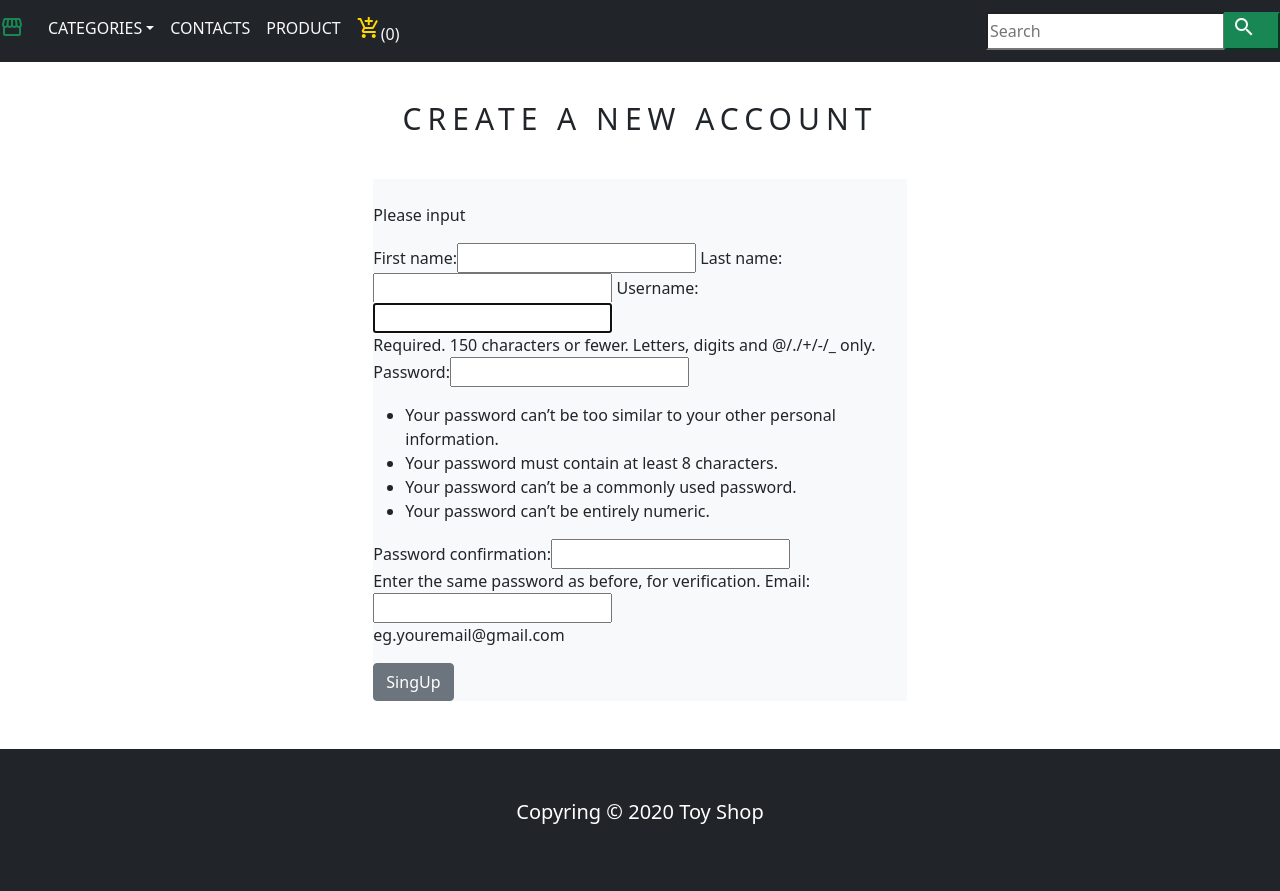
After one commit to rqwear/EcommerceProject, a Django app: page /account/create/ in a window 1280 px wide. The commit adds this page. Run offline with Django 3.2, Linux system fonts and the light colour scheme; data that the repository does not hold is empty.

Commit message:
01/09/21 cart add

```diff
--- a/EcommerceProject/settings.py
+++ b/EcommerceProject/settings.py
@@ -65,6 +65,7 @@ TEMPLATES = [
                 'django.contrib.auth.context_processors.auth',
                 'django.contrib.messages.context_processors.messages',
                 'shop.context_processors.menu_links',
+                'shop.context_processors.counter',
             ],
         },
     },
--- a/EcommerceProject/static/css/base.css
+++ b/EcommerceProject/static/css/base.css
@@ -16,3 +16,8 @@ body {
     text-transform: uppercase;
     letter-spacing: .2em;
 }
+
+.errorlist li {
+    color: red;
+    font-width: bold;
+}
--- /dev/null
+++ b/EcommerceProject/static/css/cart.css
@@ -0,0 +1,14 @@
+.cart-table {
+    min-width: 480px;
+    font-size: 14px;
+}
+.cart-thead {
+    font-weight: normal;
+    text-transform: uppercase;
+    letter-spacing: .2em;
+    background-color: #6f94c6 !important;
+}
+.cart-icon {
+    text-decoration: none;
+    color: gold;
+}
--- a/requirements.txt
+++ b/requirements.txt
@@ -1,5 +1,6 @@
 asgiref==3.4.1
 Django==3.2.6
+django-crispy-forms==1.12.0
 Pillow==8.3.1
 psycopg2==2.9.1
 pytz==2021.1
--- a/shop/context_processors.py
+++ b/shop/context_processors.py
@@ -1,6 +1,21 @@
-from .models import Category
-
+from .models import Category, Cart, CartItem
+from .views import _cart_id
 
 def menu_links(request):
     links = Category.objects.all()
     return dict(links=links)
+
+
+def counter(request):
+    item_count = 0
+    if 'admin' in request.path:
+        return {}
+    else:
+        try:
+            cart = Cart.objects.filter(cart_id=_cart_id(request))
+            cart_items = CartItem.objects.all().filter(cart=cart[:1])
+            for cart_item in cart_items:
+                item_count += cart_item.quantity
+        except Cart.DoesNotExist:
+            item_count = 0
+    return dict(item_count=item_count)
--- /dev/null
+++ b/shop/forms.py
@@ -0,0 +1,13 @@
+from django import forms
+from django.contrib.auth.forms import UserCreationForm
+from django.contrib.auth.models import User
+
+
+class SignUpForm(UserCreationForm):
+    first_name = forms.CharField(max_length=100,required=True)
+    last_name = forms.CharField(max_length=100,required=True)
+    email = forms.EmailField(max_length=250, help_text='eg.youremail@gmail.com')
+
+    class Meta:
+        model = User
+        fields = ('first_name', 'last_name', 'username', 'password1', 'password2')
--- a/shop/templates/base.html
+++ b/shop/templates/base.html
@@ -8,6 +8,7 @@
 
     <!-- Bootstrap CSS -->
     <link rel="stylesheet" type="text/css" href="{% static 'css/base.css' %}">
+    <link rel="stylesheet" type="text/css" href="{% static 'css/cart.css' %}">
     <link href="https://cdn.jsdelivr.net/npm/bootstrap@5.1.0/dist/css/bootstrap.min.css" rel="stylesheet" integrity="sha384-KyZXEAg3QhqLMpG8r+8fhAXLRk2vvoC2f3B09zVXn8CA5QIVfZOJ3BCsw2P0p/We" crossorigin="anonymous">
     <link href="https://fonts.googleapis.com/icon?family=Material+Icons"
       rel="stylesheet">
--- a/shop/templates/navbar.html
+++ b/shop/templates/navbar.html
@@ -17,6 +17,8 @@
             </li>
             <li class="nav-item"><a class="nav-link text-light text-uppercase font-weight-bold" href="">Contacts</a> </li>
             <li class="nav-item"><a class="nav-link text-light text-uppercase font-weight-bold" href="">Product</a> </li>
+            <li class="nav-item"><a class="nav-link text-light text-uppercase font-weight-bold" href="{% url 'cart_detail' %}">
+                <span class="material-icons cart-icon">add_shopping_cart</span>({{ item_count }})</a> </li>
         </ul>
 
         <form class="form-inline" >
--- a/shop/templates/product.html
+++ b/shop/templates/product.html
@@ -29,7 +29,7 @@
             {% if product.stock <= 0 %}
             <p class="text-justify product_text">Out Of Stock</p>
             {% else %}
-            <a href="">Add to Cart</a>
+            <a href="{%  url 'add_cart' product.id %}">Add to Cart</a>
             {% endif %}
         </div>
     </div>
--- /dev/null
+++ b/shop/templates/signup.html
@@ -0,0 +1,45 @@
+{%  extends 'base.html' %}
+
+{% load static %}
+
+{% block title %}
+    Creat New Account
+{% endblock %}
+
+{% block content %}
+    <div>
+        {% if not for.is_valid %}
+            <div>
+            <br>
+            <h1 class="product_title text-center">Create a new account</h1>
+            <br>
+            <div class="col-9 col-sm-9 col-md-6 col-lg-5 mx-auto bg-light">
+                <br>
+                <p>Please input</p>
+                <form action="post">
+                    {% csrf_token %}
+                    <p>{{ form }}</p>
+                    <button class="btn btn-secondary" type="submit" name="button">SingUp</button>
+                </form>
+            </div>
+
+
+            </div>
+        {% else %}
+            <div class="mx-auto">
+            <br>
+            <h1 class="product_title text-center">Your account has been created</h1>
+            </div>
+            <div>
+                <p>Your acc created and ready to use</p>
+                <br>
+                <a href="{% url 'home' %}">Continue shopping</a>
+            </div>
+        {% endif %}
+    </div>
+
+
+
+
+
+{% endblock %}
--- a/shop/urls.py
+++ b/shop/urls.py
@@ -4,6 +4,11 @@ from . import views
 
 urlpatterns = [
     path('', views.home, name='home'),
-    path('<slug:category_slug>/<slug:product_slug>', views.product, name='product_detail'),
-    path('<slug:category_slug>', views.home, name='products_by_category'),
+    path('category/<slug:category_slug>/<slug:product_slug>', views.product, name='product_detail'),
+    path('category/<slug:category_slug>', views.home, name='products_by_category'),
+    path('cart/', views.cart_detail, name='cart_detail'),
+    path('cart/add/<int:product_id>', views.add_cart, name='add_cart'),
+    path('cart/remove/<int:product_id>', views.cart_remove, name='cart_remove'),
+    path('cart/remove_product/<int:product_id>', views.cart_remove_product, name='cart_remove_product'),
+    path('account/create/', views.signUpview, name= 'sign_up'),
 ]
--- a/shop/views.py
+++ b/shop/views.py
@@ -1,6 +1,9 @@
-from django.shortcuts import render, get_object_or_404
+from django.core.exceptions import ObjectDoesNotExist
+from django.shortcuts import render, get_object_or_404, redirect
 from django.http import HttpResponse
-from .models import  Category, Product
+from .models import Category, Product, Cart, CartItem
+from django.contrib.auth.models import Group, User
+from .forms import SignUpForm
 
 
 # Create your views here.
@@ -19,5 +22,77 @@ def product(request, category_slug, product_slug):
     try:
         product = Product.objects.get(category__slug=category_slug, slug=product_slug)
     except Exception as e:
-            raise e
+        raise e
     return render(request, 'product.html', {'product': product})
+
+
+def _cart_id(request):
+    cart = request.session.session_key
+    if not cart:
+        cart = request.session.create()
+    return cart
+
+
+def add_cart(request, product_id):
+    product = Product.objects.get(id=product_id)
+    try:
+        cart = Cart.objects.get(cart_id=_cart_id(request))
+    except Cart.DoesNotExist:
+        cart = Cart.objects.create(cart_id=_cart_id(request))
+        cart.save()
+    try:
+        cart_item = CartItem.objects.get(product=product, cart=cart)
+        if cart_item.quantity < cart_item.product.stock:
+            cart_item.quantity += 1
+        cart_item.save()
+    except CartItem.DoesNotExist:
+        cart_item = CartItem.objects.create(product=product, quantity=1,cart=cart)
+        cart_item.save()
+    return redirect('cart_detail')
+
+
+def cart_detail(request,total=0, counter=0,cart_items=None):
+    try:
+        cart = Cart.objects.get(cart_id=_cart_id(request))
+        cart_items = CartItem.objects.filter(cart=cart,active=True)
+        for cart_item in cart_items:
+            total += (cart_item.product.price * cart_item.quantity)
+            counter += cart_item.quantity
+    except ObjectDoesNotExist:
+        pass
+
+    return render(request, 'cart.html', dict(cart_items=cart_items,total=total, counter=counter))
+
+
+def cart_remove(request, product_id):
+    cart = Cart.objects.get(cart_id=_cart_id(request))
+    product = get_object_or_404(Product, id=product_id)
+    cart_item = CartItem.objects.get(product=product,cart=cart)
+    if cart_item.quantity > 1:
+        cart_item.quantity -= 1
+        cart_item.save()
+    else:
+        cart_item.delete()
+    return redirect('cart_detail')
+
+
+def cart_remove_product(request, product_id):
+    cart = Cart.objects.get(cart_id=_cart_id(request))
+    product = get_object_or_404(Product, id=product_id)
+    cart_item = CartItem.objects.get(product=product,cart=cart)
+    cart_item.delete()
+    return redirect('cart_detail')
+
+
+def signUpview(request):
+    if request.method == 'POST':
+        form = SignUpForm(request.POST)
+        if form.is_valid():
+            form.save()
+            username = form.clean_data.get('username')
+            signup_user = User.objects.get(username=username)
+            user_group = Group.objects.get(name='User')
+            user_group.user_set.add(signup_user)
+    else:
+        form = SignUpForm()
+    return render(request, 'signup.html', {'form': form})
```
Also changed, not shown: shop/models.py (+28 -0 lines), shop/templates/cart.html (added, +106 -0 lines), shop/migrations/0004_cart_cartitem.py (added), shop/migrations/0005_alter_cart_date_added.py (added).
